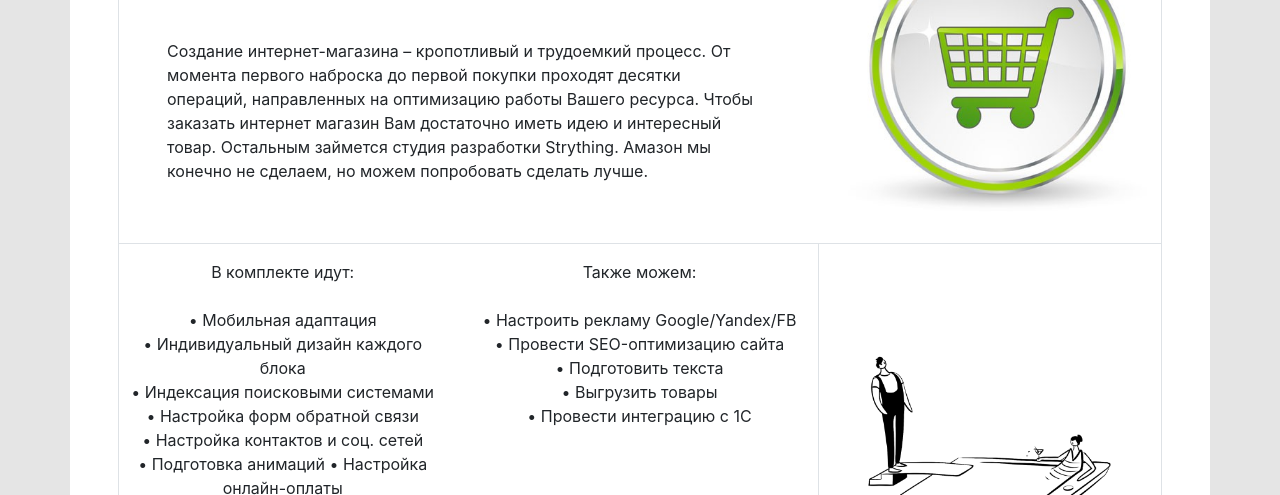
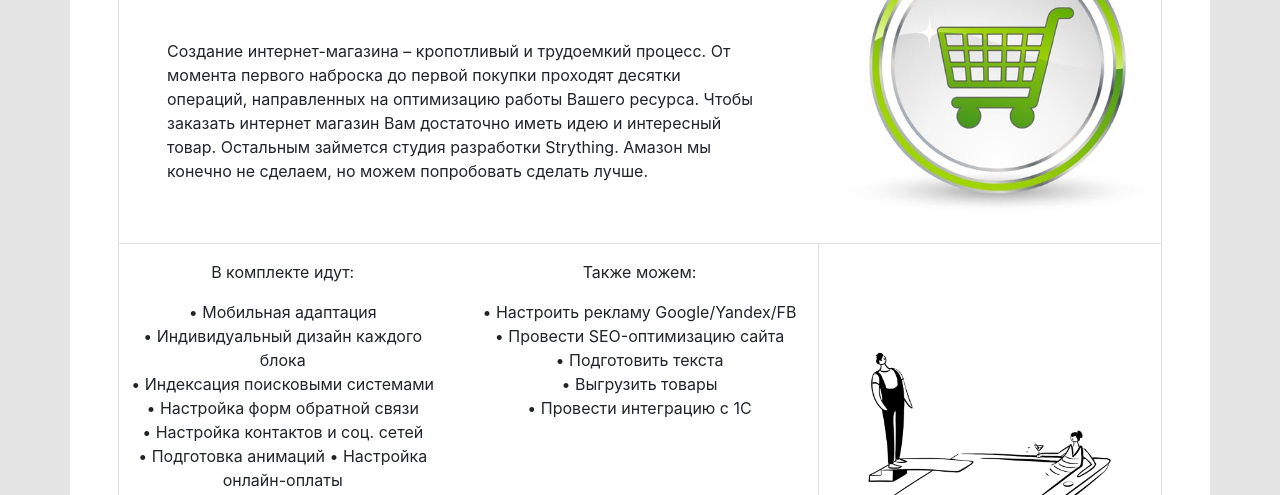
Before and after one commit to nicholasgmail/it-five, a plain HTML site: page prototype-html/info-cat.html in a window 1280 px wide. Shown: the part 305-800 px from the top of the page. Drawn offline with nearby package versions, Linux system fonts and the light colour scheme.

Commit message:
Изменил немного  теги. т.к. сохранять будем тегами

```diff
--- a/prototype-html/info-cat.html
+++ b/prototype-html/info-cat.html
@@ -62,16 +62,16 @@
                 <div class="cat-bottom border-top b-0">
                     <div class="row">
                         <div class="col-md-4 bottom-left p-3">
-                            <p>В комплекте идут:<br/><br/>
-                                • Мобильная адаптация <br/>• Индивидуальный дизайн каждого блока <br/>• Индексация
+                            <p>В комплекте идут:<br/></p>
+                               <p> • Мобильная адаптация <br/>• Индивидуальный дизайн каждого блока <br/>• Индексация
                                 поисковыми системами <br/>• Настройка форм обратной связи <br/>• Настройка контактов и
                                 соц. сетей <br/>• Подготовка анимаций • Настройка онлайн-оплаты <br/>• Подвязка
                                 платежных систем <br/>• Интеграция с почтовыми ресурсами <br/>• Удобная форма для
                                 выгрузки товаров • Постановка на домен и хостинг <br/>• Подвязка Google-аналитики</p>
                         </div>
                         <div class="col-md-4 border-right bottom-middle p-3">
-                            <p>Также можем:<br/><br/>
-                                • Настроить рекламу Google/Yandex/FB <br/>• Провести SEO-оптимизацию сайта <br/>•
+                            <p>Также можем:<br/></p>
+                               <p> • Настроить рекламу Google/Yandex/FB <br/>• Провести SEO-оптимизацию сайта <br/>•
                                 Подготовить текста <br/>• Выгрузить товары <br/>• Провести интеграцию с 1С</p>
                         </div>
                         <div class="col-md-4 bottom-right">
```
